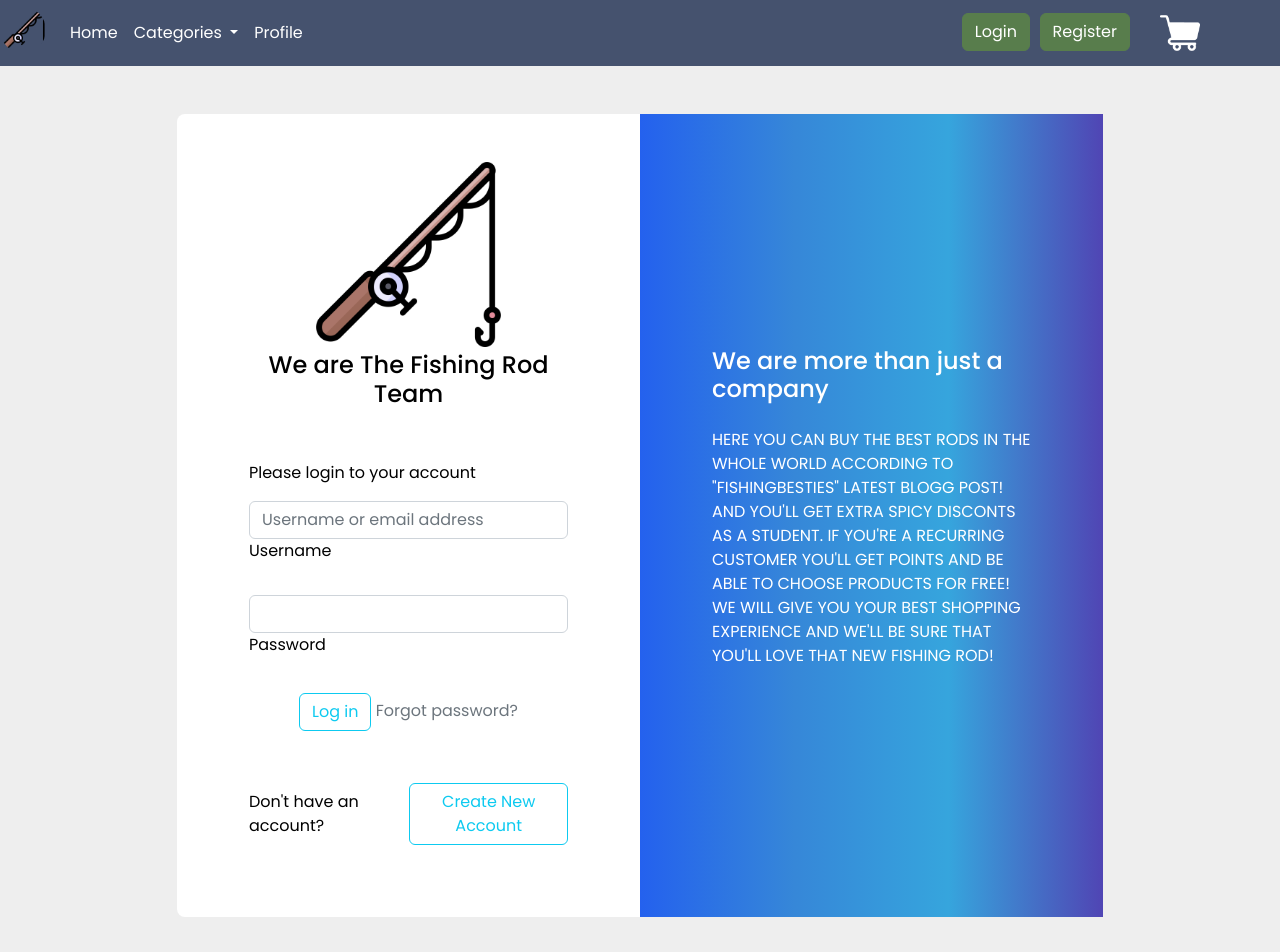
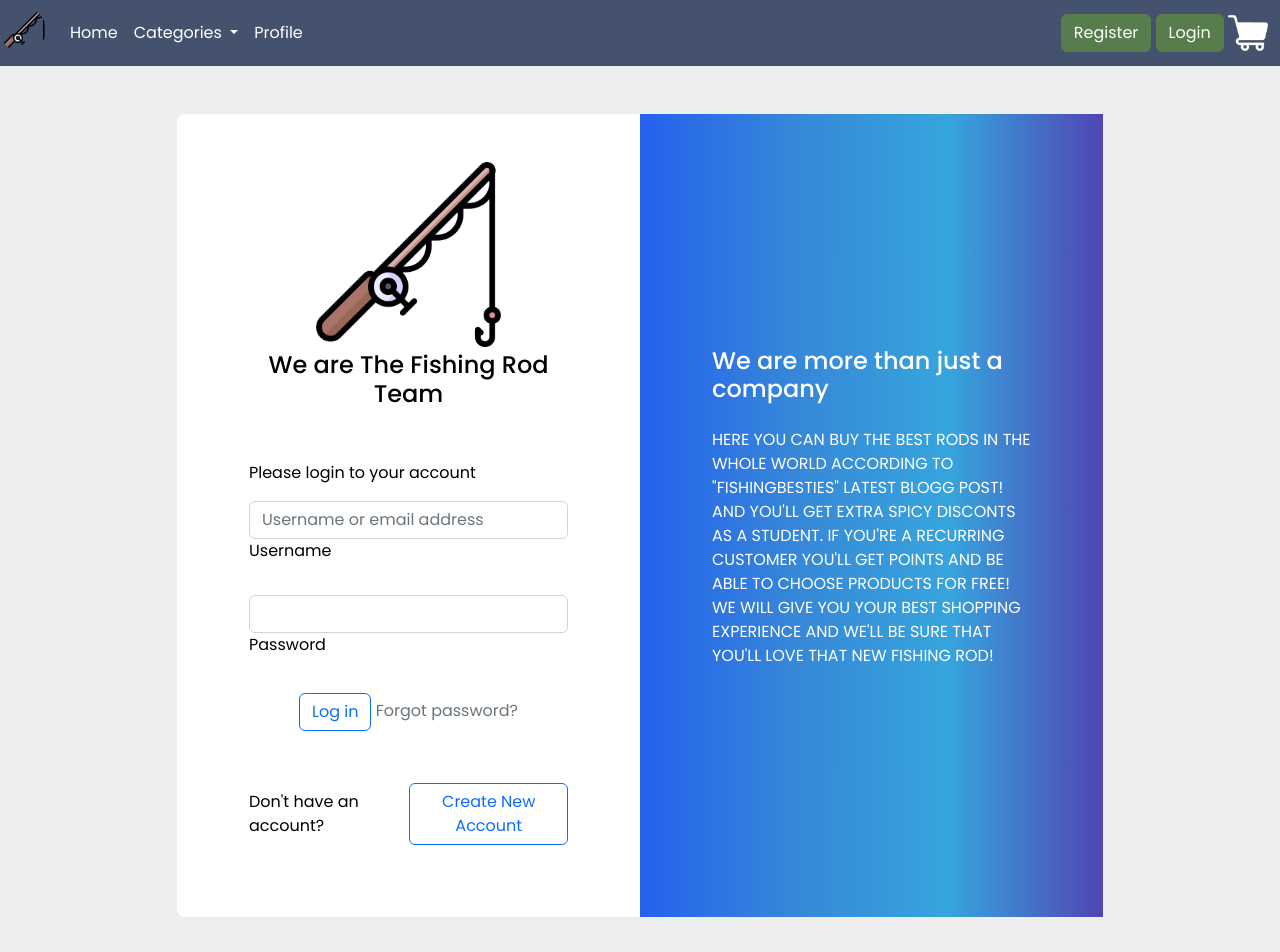
Before and after one commit to PalmEver/Webbdesign-och-anv-ndarupplevelser, a website: page LoginPage.html in a window 1280 px wide. Shown: the top 952 px of the page. Drawn offline with nearby package versions, Linux system fonts and the light colour scheme.

Commit message:
bytt lite färg för att fjäska för alla halvblinda där ute i världen

```diff
--- a/LoginPage.html
+++ b/LoginPage.html
@@ -1,7 +1,10 @@
 <!doctype html>
 <html lang="en">
-  <head>
+
   <meta charset="utf-8">
+  <meta name="description" content="Fishing rod shop">
+  <meta name="keywords" content="Fishing, students, rods">
+  <meta name="author" content="Karl,Joel,Adam,Mats,Hampus,Kalle">
   <meta name="viewport" content="width=device-width, initial-scale=1">
   <link rel="icon" href="assets\fishing-rod.png"/>
   <title>The best fishing rod team</title>
@@ -16,7 +19,7 @@
     <!--Navbar start-->
     <nav class="navbar navbar-expand-lg navbar-light bg-light">
       <a class="navbar-brand" href="HomePage.html"><div class="logo-image">
-        <img src="assets/fishing-rod.png" class="img-fluid" >
+        <img src="assets/fishing-rod.png" class="img-fluid" alt="rod-logo">
   </div> </a>
 
       <button class="navbar-toggler" type="button" data-toggle="collapse" data-target="#navbarNav" aria-controls="navbarNav" aria-expanded="false" aria-label="Toggle navigation">
@@ -39,16 +42,15 @@
           <li class="nav-item">
             <a class="nav-link" href="ProfilePage.html">Profile</a>
           </li>
-          <div class="kalle-knapp"><li><button type="button" onclick="window.location.href='RegisterPage.html'" class="btn btn-primary">Register</button></li></div>
-          <div class="kalle-login"><li><button type="button" onclick="window.location.href='LoginPage.html'" class="btn btn-primary">Login</button></li></div>
-          <div class="cart-container">
-          <li class="nav-item">
-            <a href="Checkout.html"> <img src="assets/shopping-cart.png" class="cart-logo" width="40px" height="40px" ></a>
-          </li>
+        </ul>
+        <div class="container-fluid">
+         <button type="button" onclick="window.location.href='RegisterPage.html'" class="btn btn-primary">Register</button>
+          <button type="button" onclick="window.location.href='LoginPage.html'" class="btn btn-primary" >Login</button>
+           <a href="Checkout.html"> <img src="assets/shopping-cart.png" class="cart-logo" width="40px" height="40px"></a>
           </div>
-        </ul>
       </div>
     </nav>
+
     <!--Navbar slut-->
 
     <!--Inlogg Start-->
@@ -84,14 +86,14 @@
                         </div>
 
                         <div class="text-center pt-1 mb-5 pb-1">
-                          <button class="btn btn-outline-info" type="button">Log
+                          <button class="btn btn-outline-primary" type="button">Log
                             in</button>
                           <a class="text-muted" href="#!">Forgot password?</a>
                         </div>
 
                         <div class="d-flex align-items-center justify-content-center pb-4">
                           <p class="mb-0 me-2">Don't have an account?</p>
-                          <button onclick="window.location.href='RegisterPage.html'" type="button" class="btn btn-outline-info">Create New Account</button>
+                          <button onclick="window.location.href='RegisterPage.html'" type="button" class="btn btn-outline-primary">Create New Account</button>
                         </div>
 
                       </form>
```
Also changed, not shown: RegisterPage.html (+11 -9 lines). Lines whose indentation alone changed are shown as unchanged.
